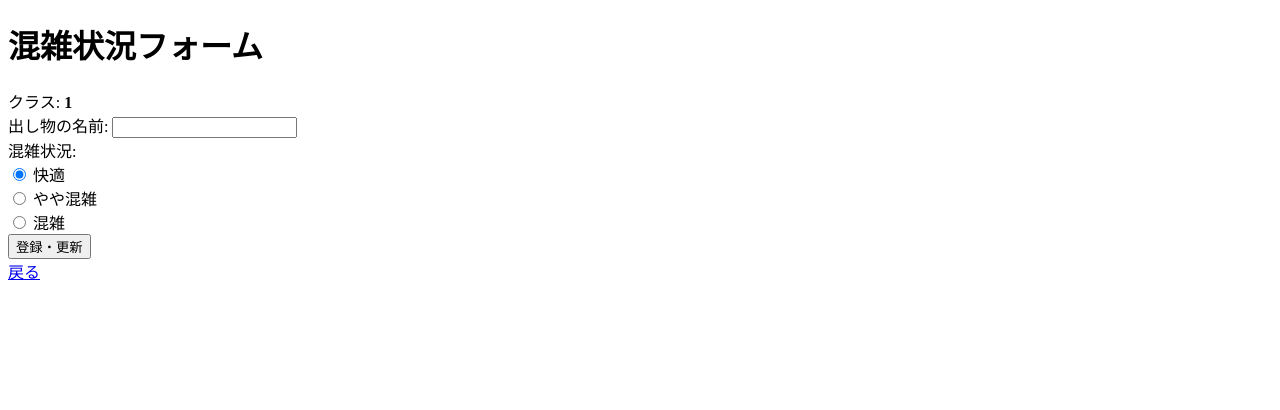
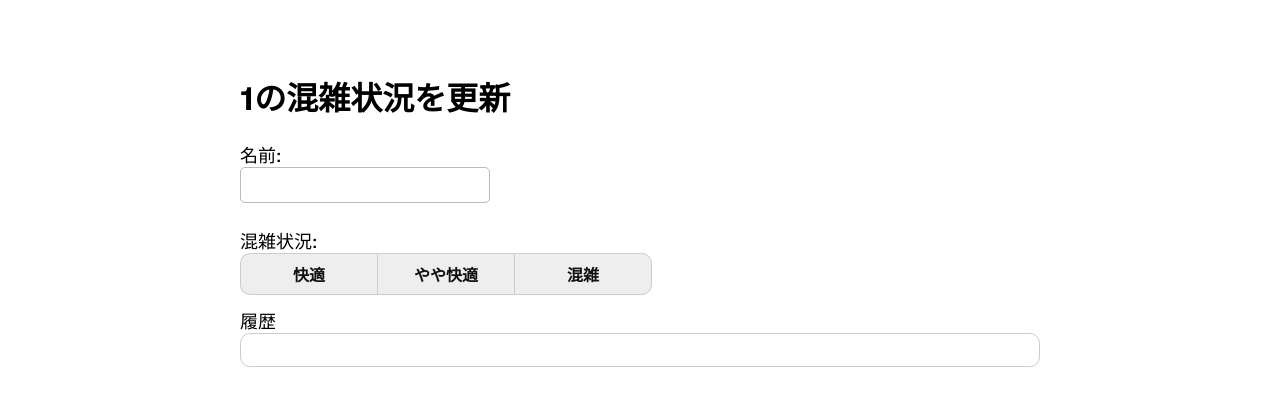
Before and after one commit to sukepc0824/hakuyou, a Flask app: page /admin/1 in a window 1280 px wide. Shown: the top 410 px of the page. Run offline with Flask 3, Linux system fonts and the light colour scheme; some libraries are stand-ins or nearby versions.

Commit message:
Refactor admin status update functionality and enhance UI
- Updated admin_class function to include booth history and latest status.
- Introduced API endpoint for updating booth status with history tracking.
- Modified notify function to include caller information in notifications.
- Added API endpoint to retrieve status history for booths.
- Implemented notification deletion functionality.
- Enhanced CSS styles for better UI/UX.
- Updated admin.html to dynamically display booth history and status.
- Improved index.html layout and added auto-refresh for notifications.
- Redesigned notify.html for better user interaction and notification management.
- Added SVG icons for status representation.
- Updated booths.json and notifications.json with sample data.

```diff
--- a/app.py
+++ b/app.py
@@ -46,38 +46,61 @@ def admin():
 def admin_class(class_id):
     booths = load_booths()
     target = next((b for b in booths if b["class"] == class_id), None)
+
     if target:
-        return render_template("admin.html", class_id=class_id, booth_name=target["booth_name"], status=target["status"])
+        booth_name = target.get("booth_name", "")
+        history = target.get("history", [])
+        latest_status = history[-1]["status"] if history else 1  # デフォルト1=空
     else:
-        return render_template("admin.html", class_id=class_id, booth_name="", status=1)
+        booth_name = ""
+        latest_status = 1
+
+    return render_template(
+        "admin.html",
+        class_id=class_id,
+        booth_name=booth_name,
+        status=latest_status,
+        booths=booths
+    )
 
 
-@app.route("/update_status", methods=["POST"])
-def update_status():
-    cls = request.form["class"]
-    new_status = int(request.form["status"])
-    new_booth_name = request.form["booth_name"]
+
+@app.route("/api/update_status", methods=["POST"])
+def api_update_status():
+    data = request.get_json()
+    cls = data["class"]
+    booth_name = data["booth_name"]
+    status = int(data["status"])
+    now = datetime.now().strftime("%H:%M")
+
     booths = load_booths()
     for booth in booths:
         if booth["class"] == cls:
-            booth["status"] = new_status
-            booth["booth_name"] = new_booth_name
+            booth["booth_name"] = booth_name
+            booth.setdefault("history", []).append({ "time": now, "status": status })
             break
     else:
-        booths.append({"class": cls, "booth_name": new_booth_name, "status": new_status})
+        booths.append({
+            "class": cls,
+            "booth_name": booth_name,
+            "history": [ { "time": now, "status": status } ]
+        })
+
     save_booths(booths)
-    return redirect(f"/admin/{cls}")
+    return jsonify(success=True)
+
 
 
 
 @app.route("/notify", methods=["GET", "POST"])
 def notify():
     if request.method == "POST":
+        caller = request.form["caller"]
         msg = request.form["message"]
         notifs = load_notifications()
         notifs.insert(0, {
             "time": datetime.now().strftime("%H:%M"),
-            "message": msg
+            "message": f"{msg} ({caller})"
         })
         save_notifications(notifs)
         return redirect("/notify")
@@ -87,12 +110,37 @@ def notify():
 #HTML側
 @app.route("/api/booths")
 def api_booths():
-    return jsonify(load_booths())
+    booths = load_booths()
+    for booth in booths:
+        if "history" in booth and booth["history"]:
+            booth["status"] = booth["history"][-1]["status"]
+    return jsonify(booths)
+
+@app.route("/api/status_history/<class_id>")
+def api_status_history_class(class_id):
+    booths = load_booths()
+    for booth in booths:
+        if booth["class"] == class_id:
+            return jsonify({
+                "class": booth["class"],
+                "booth_name": booth["booth_name"],
+                "history": booth.get("history", [])
+            })
+    return jsonify({"error": "クラスが見つかりません"}), 404
 
 @app.route("/api/notifications")
 def api_notifications():
     return jsonify(load_notifications())
 
+@app.route("/delete_notification", methods=["POST"])
+def delete_notification():
+    time = request.form["time"]
+    message = request.form["message"]
+    notifications = load_notifications()
+    notifications = [n for n in notifications if not (n["time"] == time and n["message"] == message)]
+    save_notifications(notifications)
+    return redirect("/notify")
+
 
 if __name__ == "__main__":
     app.run(debug=True)
--- a/data/booths.json
+++ b/data/booths.json
@@ -1,17 +1,116 @@
 [
   {
     "class": "1-2",
-    "booth_name": "プラネ",
-    "status": 3
+    "booth_name": "プラネタリウム",
+    "history": [
+      {
+        "time": "10:00",
+        "status": 2
+      },
+      {
+        "time": "10:30",
+        "status": 3
+      }
+    ]
   },
   {
-    "class": "1-7",
-    "booth_name": "プラネタリウム",
-    "status": 1
+    "class": "2-1",
+    "booth_name": "休憩所",
+    "history": [
+      {
+        "time": "10:00",
+        "status": 2
+      },
+      {
+        "time": "10:30",
+        "status": 2
+      },
+      {
+        "time": "01:13",
+        "status": 3
+      },
+      {
+        "time": "01:13",
+        "status": 2
+      }
+    ]
   },
   {
     "class": "1-8",
-    "booth_name": "プラネタリウム",
-    "status": 3
+    "booth_name": "大分駅の歴史",
+    "history": [
+      {
+        "time": "10:00",
+        "status": 2
+      },
+      {
+        "time": "10:30",
+        "status": 3
+      },
+      {
+        "time": "23:07",
+        "status": 4
+      },
+      {
+        "time": "23:10",
+        "status": 4
+      },
+      {
+        "time": "23:29",
+        "status": 2
+      },
+      {
+        "time": "23:29",
+        "status": 3
+      },
+      {
+        "time": "23:29",
+        "status": 3
+      },
+      {
+        "time": "23:29",
+        "status": 3
+      },
+      {
+        "time": "23:29",
+        "status": 3
+      },
+      {
+        "time": "23:29",
+        "status": 1
+      },
+      {
+        "time": "23:30",
+        "status": 3
+      },
+      {
+        "time": "23:34",
+        "status": 2
+      },
+      {
+        "time": "23:36",
+        "status": 1
+      },
+      {
+        "time": "23:37",
+        "status": 2
+      },
+      {
+        "time": "23:40",
+        "status": 3
+      },
+      {
+        "time": "23:41",
+        "status": 1
+      },
+      {
+        "time": "23:44",
+        "status": 2
+      },
+      {
+        "time": "23:45",
+        "status": 1
+      }
+    ]
   }
 ]
--- a/static/index.css
+++ b/static/index.css
@@ -1,5 +1,39 @@
 @import url('https://fonts.googleapis.com/css2?family=Geist:wght@100..900&family=Noto+Sans+JP:wght@100..900&display=swap');
 
 * {
-     font-family: "Geist","Noto Sans JP", sans-serif;
+     font-family: "Geist", "Noto Sans JP", sans-serif;
 }
+
+input[type="text"] {
+     padding: 0.4em 0.8em;
+     margin-bottom: 0.8em;
+     border: 1px solid #bbb;
+     border-radius: 5px;
+     font-size: 1em;
+     width: 250px;
+     box-sizing: border-box;
+}
+
+button {
+     padding: 0.3em 0.4em;
+     background: #0665da;
+     color: #fff;
+     border: none;
+     border-radius: 5px;
+     font-size: 1em;
+     font-weight: 500;
+     cursor: pointer;
+}
+
+main {
+     padding: 44px 24px;
+     max-width: 800px;
+     margin: auto;
+}
+
+h3 {
+     font-weight: 500;
+     margin: 0;
+     margin-top: 12px;
+     font-size: 18px
+}
--- a/templates/admin.html
+++ b/templates/admin.html
@@ -1,35 +1,150 @@
 <!DOCTYPE html>
 <html lang="ja">
+
 <head>
   <meta charset="UTF-8">
-  <title>混雑状況入力</title>
+  <title>混雑状況入力 - {{ class_id }}</title>
+
+  <!-- reset.css modern-css-reset -->
+  <link rel="stylesheet" href="https://unpkg.com/modern-css-reset/dist/reset.min.css" />
+  <link rel="stylesheet" href="/static/index.css">
+  <style>
+    .history {
+      padding: 0.5em;
+      border: 1px solid #ccc;
+      border-radius: 10px;
+    }
+
+
+    label {
+      font-weight: bold;
+      display: inline-block;
+    }
+
+    .segmented {
+      display: flex;
+    }
+
+
+    input[type='radio'] {
+      display: none;
+    }
+
+    .segmented .label {
+      /* 右端以外の枠線 */
+      border: 1px #ccc;
+      border-style: solid none solid solid;
+
+      /* 隙間を詰める */
+      float: left;
+
+      /* 背景グラデーション */
+      flex-shrink: 0;
+      width: 120px;
+      background-color: #eee;
+
+      /* ラベルテキスト */
+      color: #111;
+      text-align: center;
+
+      cursor: pointer;
+      padding: 8px;
+    }
+
+    .segmented :first-child .label {
+      border-radius: 10px 0 0 10px;
+    }
+
+    /* 末尾のもの */
+    .segmented :last-child .label {
+      border-right-style: solid;
+      border-radius: 0 10px 10px 0;
+    }
+
+    .segmented input:checked+.label {
+      /* 文字色を変える */
+      color: #fff;
+
+      /* 背景色を変える */
+      background-color: #1976d2;
+    }
+  </style>
 </head>
+
 <body>
-  <h1>混雑状況フォーム</h1>
-  <form method="post" action="/update_status">
-    <input type="hidden" name="class" value="{{ class_id }}">
+  <main>
+    <h1>{{ class_id }}の混雑状況を更新</h1>
 
-    <label>クラス:</label>
-    <strong>{{ class_id }}</strong><br>
+    <h3>名前:</h3>
+    <input type="text" id="booth-input" required>
 
-    <label>出し物の名前:</label>
-    <input type="text" name="booth_name" id="booth-input" required value="{{ booth_name }}"><br>
+    <h3>混雑状況:</h3>
+    <span class="segmented">
+      <label><input type="radio" name="status" value="1"><span class="label">快適</span></label><br>
+      <label><input type="radio" name="status" value="2"><span class="label">やや快適</span></label><br>
+      <label><input type="radio" name="status" value="3"><span class="label">混雑</span><br><br>
+    </span>
+    <h3>履歴</h3>
+    <div class="history">
+      <ul id="history-list"></ul>
+    </div>
+  </main>
 
-    <label>混雑状況:</label><br>
-    <label><input type="radio" name="status" value="1" {% if status == 1 %}checked{% endif %}> 快適</label><br>
-    <label><input type="radio" name="status" value="2" {% if status == 2 %}checked{% endif %}> やや混雑</label><br>
-    <label><input type="radio" name="status" value="3" {% if status == 3 %}checked{% endif %}> 混雑</label><br>
+  <script>
+    const classId = "{{ class_id }}";
+    const boothInput = document.getElementById("booth-input");
+    const historyList = document.getElementById("history-list");
 
-    <button type="submit">登録・更新</button>
-  </form>
+    // 初期データ取得
+    fetch(`/api/status_history/${classId}`)
+      .then(res => res.json())
+      .then(data => {
+        boothInput.value = data.booth_name || "";
+        const latest = data.history?.[data.history.length - 1];
+        if (latest) {
+          const radio = document.querySelector(`input[name='status'][value='${latest.status}']`);
+          if (radio) radio.checked = true;
+        }
 
-  <a href="/">戻る</a>
+        // 履歴表示
+        historyList.innerHTML = "";
+        data.history?.reverse();
+        data.history?.forEach(item => {
+          const li = document.createElement("li");
+          li.textContent = `${item.time} - ${['空', '快適', 'やや混雑', '混雑'][item.status - 1]}`;
+          historyList.appendChild(li);
+        });
+      });
+
+    // 更新ボタン
+    document.querySelectorAll("input[type='radio']").forEach(element => {
+      element.addEventListener("click", () => {
+        const booth_name = boothInput.value;
+        const status = document.querySelector("input[name='status']:checked")?.value;
+
+        if (!booth_name || !status) {
+          alert("出し物名と混雑状況を入力してください");
+          return;
+        }
+
+        fetch("/api/update_status", {
+          method: "POST",
+          headers: { "Content-Type": "application/json" },
+          body: JSON.stringify({
+            class: classId,
+            booth_name,
+            status: parseInt(status)
+          })
+        }).then(res => {
+          if (res.ok) {
+            location.reload();
+          } else {
+            alert("更新に失敗しました");
+          }
+        });
+      });
+    })
+  </script>
 </body>
+
 </html>
-<script>
-  document.querySelectorAll('input[type="radio"][name="status"]').forEach(function(radio) {
-    radio.addEventListener('change', function() {
-      this.form.submit();
-    });
-  });
-</script>
```
Also changed, not shown: data/notifications.json (+4 -8 lines), templates/index.html (+52 -22 lines), templates/notify.html (+62 -11 lines), static/img/1.svg (added), static/img/2.svg (added), static/img/3.svg (added), 1 other file.
